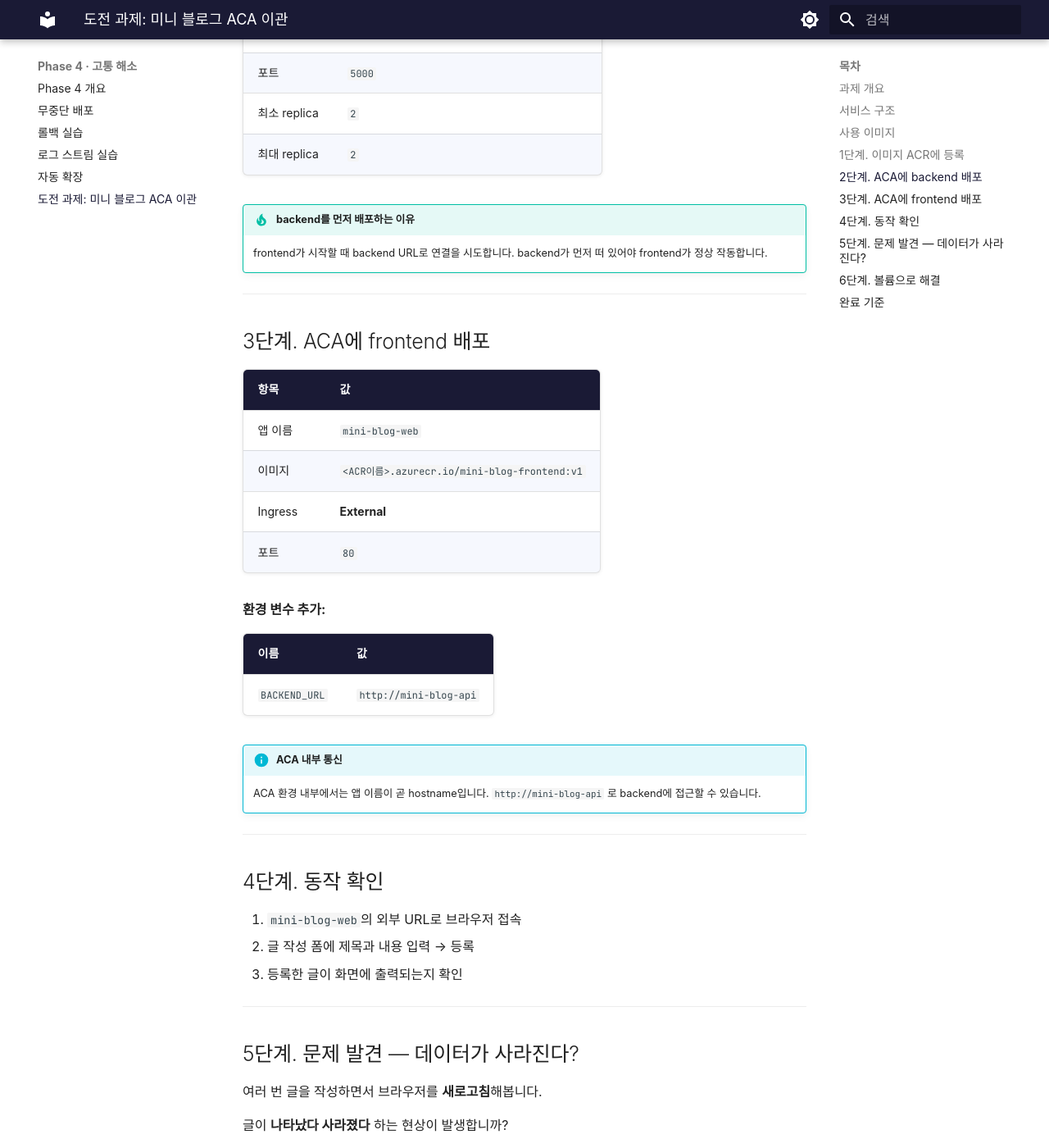
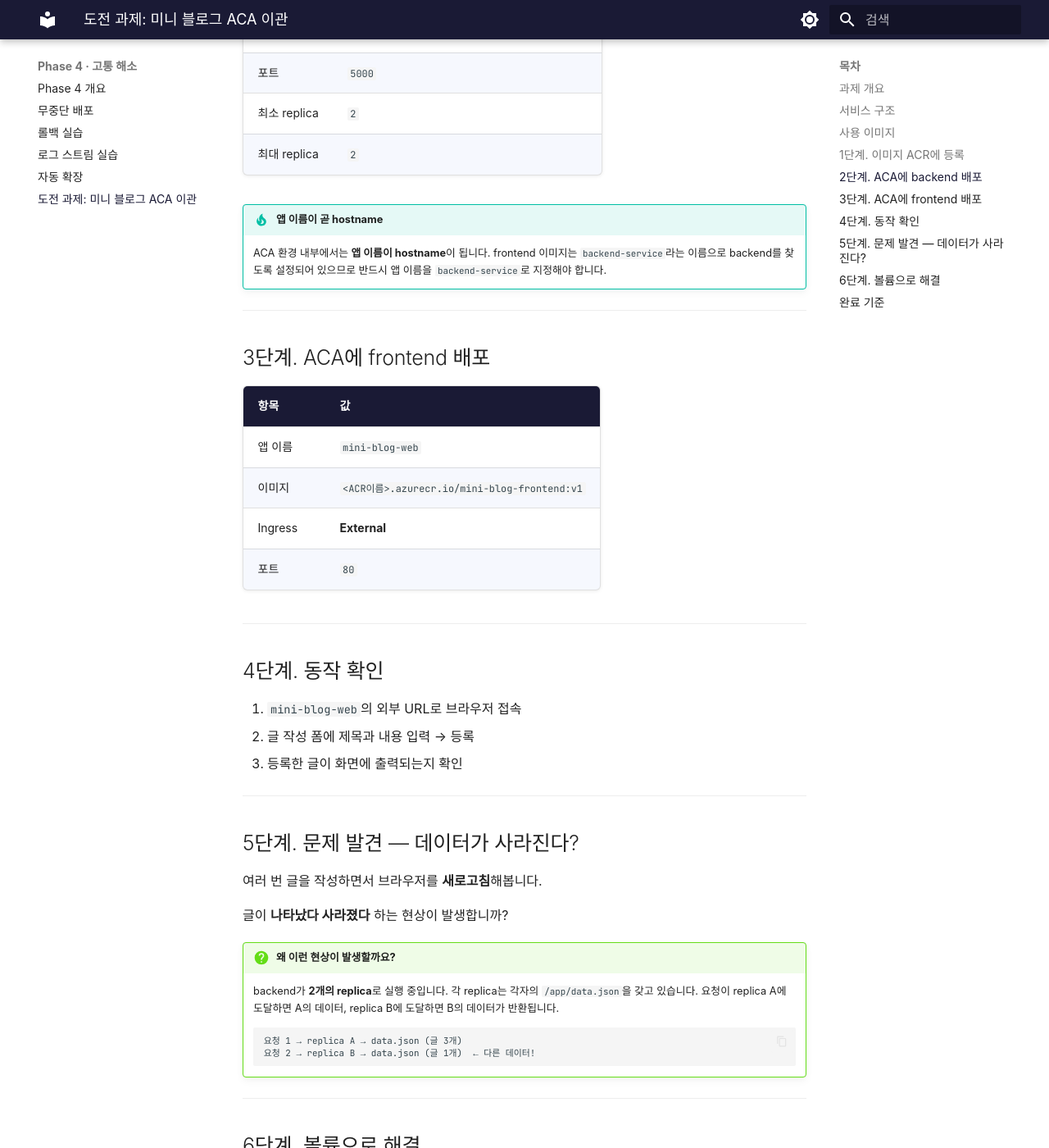
Before and after one commit to skilleat-labs/container-service-labs, an MkDocs documentation site: the page built from docs/phase-4/challenge-mini-blog.md, in a window 1280 px wide and 1400 px high, scrolled down 1753 px. Shown: the whole window at 82% size. Built offline with MkDocs 1.6.1 and Material for MkDocs 9.7.7, drawn with Linux system fonts in a browser that asks for light colours; some web fonts are replaced; some of the changed text lies outside the part shown.

Commit message:
fix: backend 앱 이름 mini-blog-api → backend-service (frontend 하드코딩 hostname 일치)

```diff
--- a/docs/phase-4/challenge-mini-blog.md
+++ b/docs/phase-4/challenge-mini-blog.md
@@ -64,16 +64,17 @@ docker push <ACR이름>.azurecr.io/mini-blog-backend:v1
 
 | 항목 | 값 |
 |------|-----|
-| 앱 이름 | `mini-blog-api` |
+| 앱 이름 | `backend-service` |
 | 이미지 | `<ACR이름>.azurecr.io/mini-blog-backend:v1` |
 | Ingress | **Internal** |
 | 포트 | `5000` |
 | 최소 replica | `2` |
 | 최대 replica | `2` |
 
-!!! tip "backend를 먼저 배포하는 이유"
-    frontend가 시작할 때 backend URL로 연결을 시도합니다.
-    backend가 먼저 떠 있어야 frontend가 정상 작동합니다.
+!!! tip "앱 이름이 곧 hostname"
+    ACA 환경 내부에서는 **앱 이름이 hostname**이 됩니다.
+    frontend 이미지는 `backend-service`라는 이름으로 backend를 찾도록 설정되어 있으므로
+    반드시 앱 이름을 `backend-service`로 지정해야 합니다.
 
 ---
 
@@ -85,16 +86,6 @@ docker push <ACR이름>.azurecr.io/mini-blog-backend:v1
 | 이미지 | `<ACR이름>.azurecr.io/mini-blog-frontend:v1` |
 | Ingress | **External** |
 | 포트 | `80` |
-
-**환경 변수 추가:**
-
-| 이름 | 값 |
-|------|-----|
-| `BACKEND_URL` | `http://mini-blog-api` |
-
-!!! info "ACA 내부 통신"
-    ACA 환경 내부에서는 앱 이름이 곧 hostname입니다.
-    `http://mini-blog-api` 로 backend에 접근할 수 있습니다.
 
 ---
 
@@ -149,7 +140,7 @@ replica B ─┘
 | 항목 | 확인 |
 |------|------|
 | Docker Hub 이미지를 ACR에 push 완료 | ☐ |
-| `mini-blog-api` (Internal, 2 replica) 배포 완료 | ☐ |
+| `backend-service` (Internal, 2 replica) 배포 완료 | ☐ |
 | `mini-blog-web` (External) 배포 완료 | ☐ |
 | 브라우저에서 글 작성 및 출력 확인 | ☐ |
 | 새로고침 시 데이터 불일치 현상 발견 | ☐ |
```
